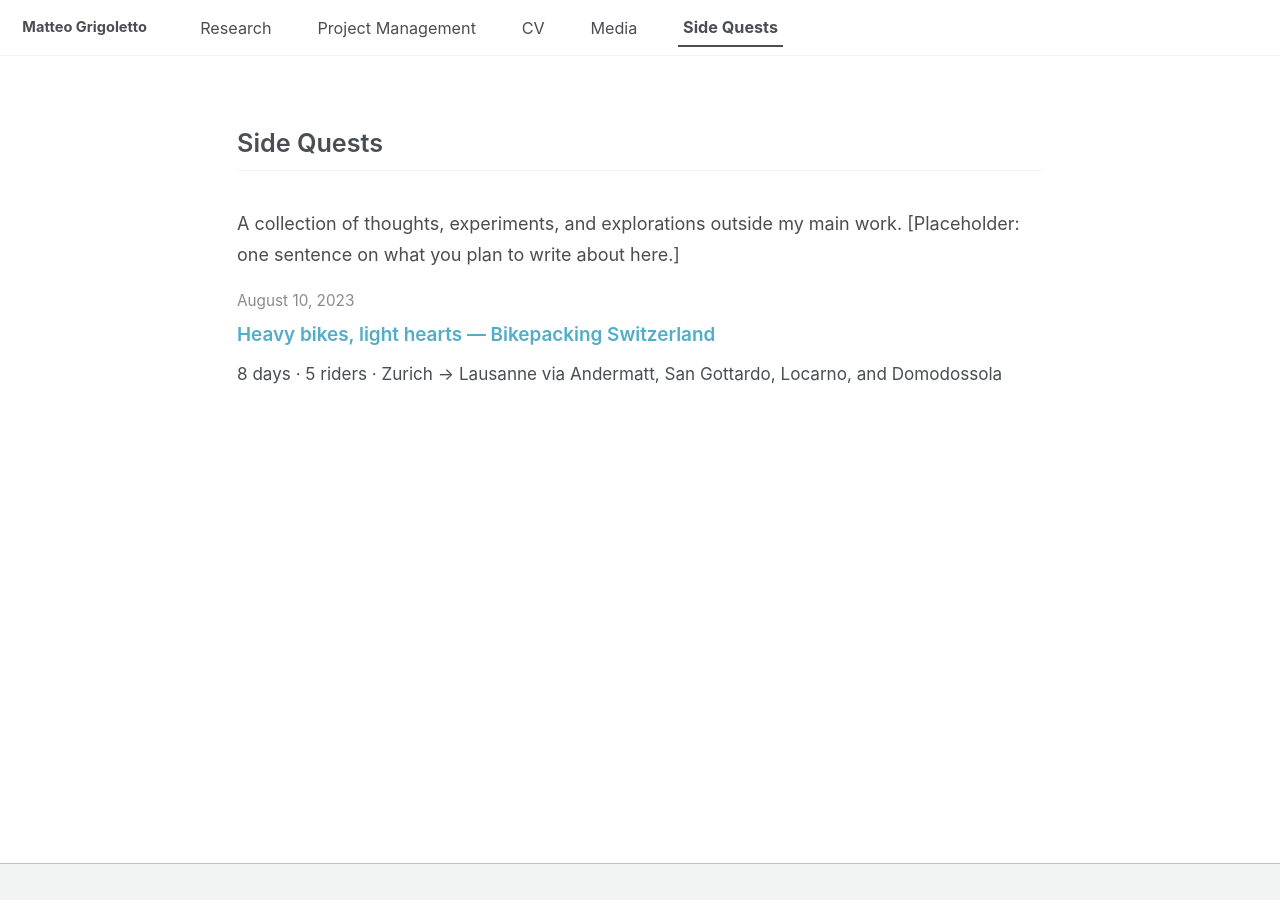
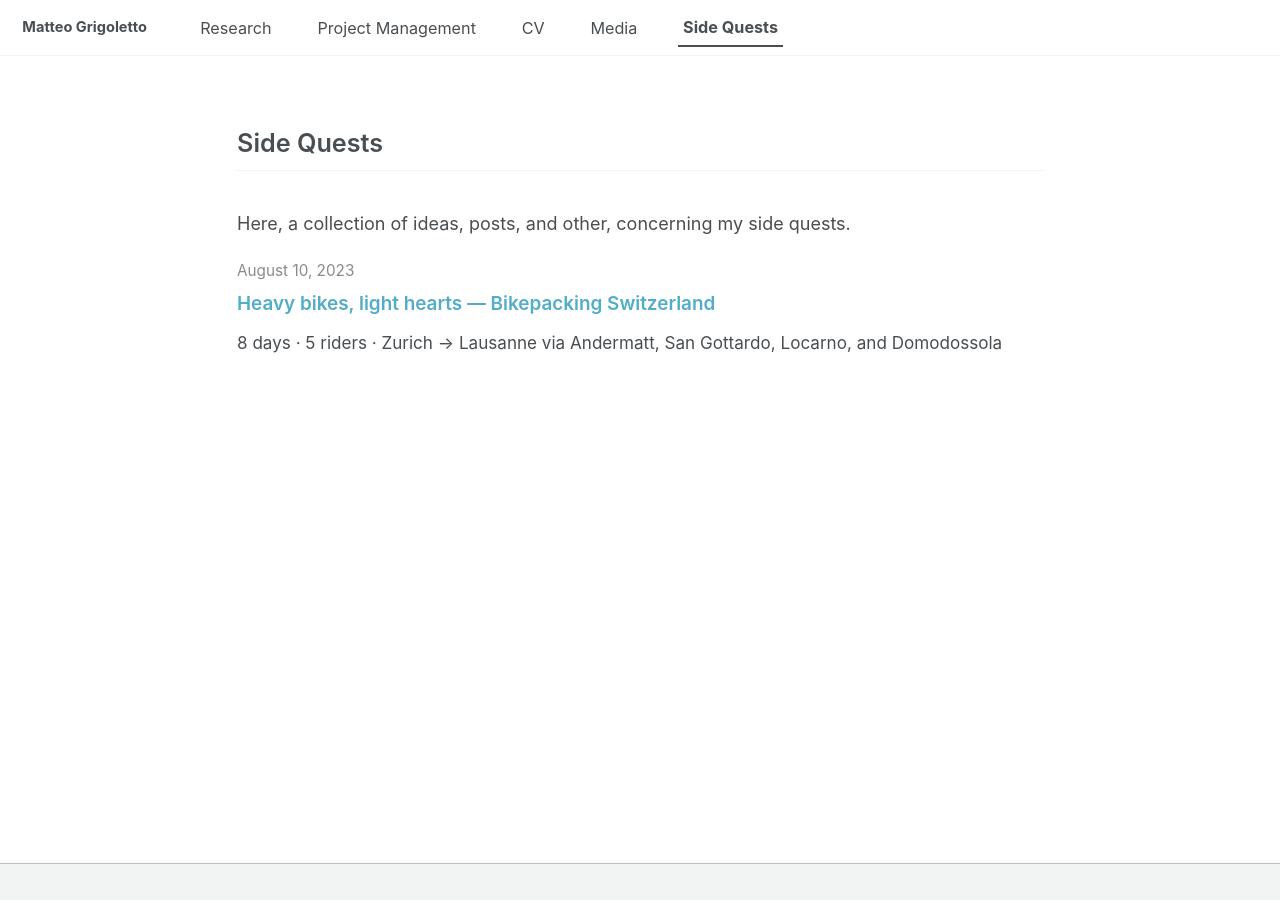
Before and after one commit to matteo-g/matteo-g.github.io, a Jekyll site: the page built from _pages/side-quests.md, in a window 1280 px wide. Built offline with Jekyll 4.4.1, drawn with Linux system fonts in a browser that asks for light colours; a script bundle is joined from its source files by our own code; library files that are not in the unit come from our copies.

Commit message:
final draft

```diff
--- a/_pages/side-quests.md
+++ b/_pages/side-quests.md
@@ -5,8 +5,7 @@ title: "Side Quests"
 author_profile: false
 ---
 
-A collection of thoughts, experiments, and explorations outside my main
-work. [Placeholder: one sentence on what you plan to write about here.]
+Here, a collection of ideas, posts, and other, concerning my side quests.
 
 {% for post in site.posts limit:1 %}
 <div class="side-quest-entry">
```
